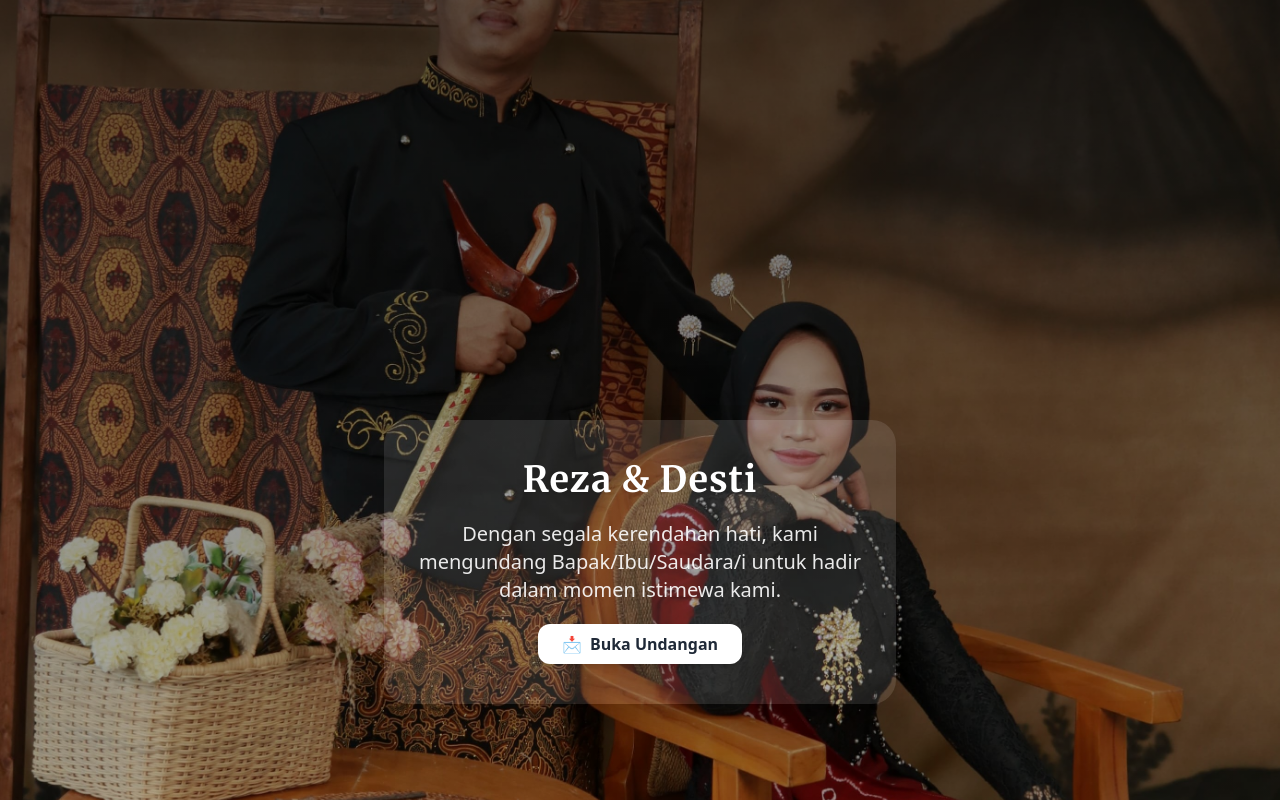
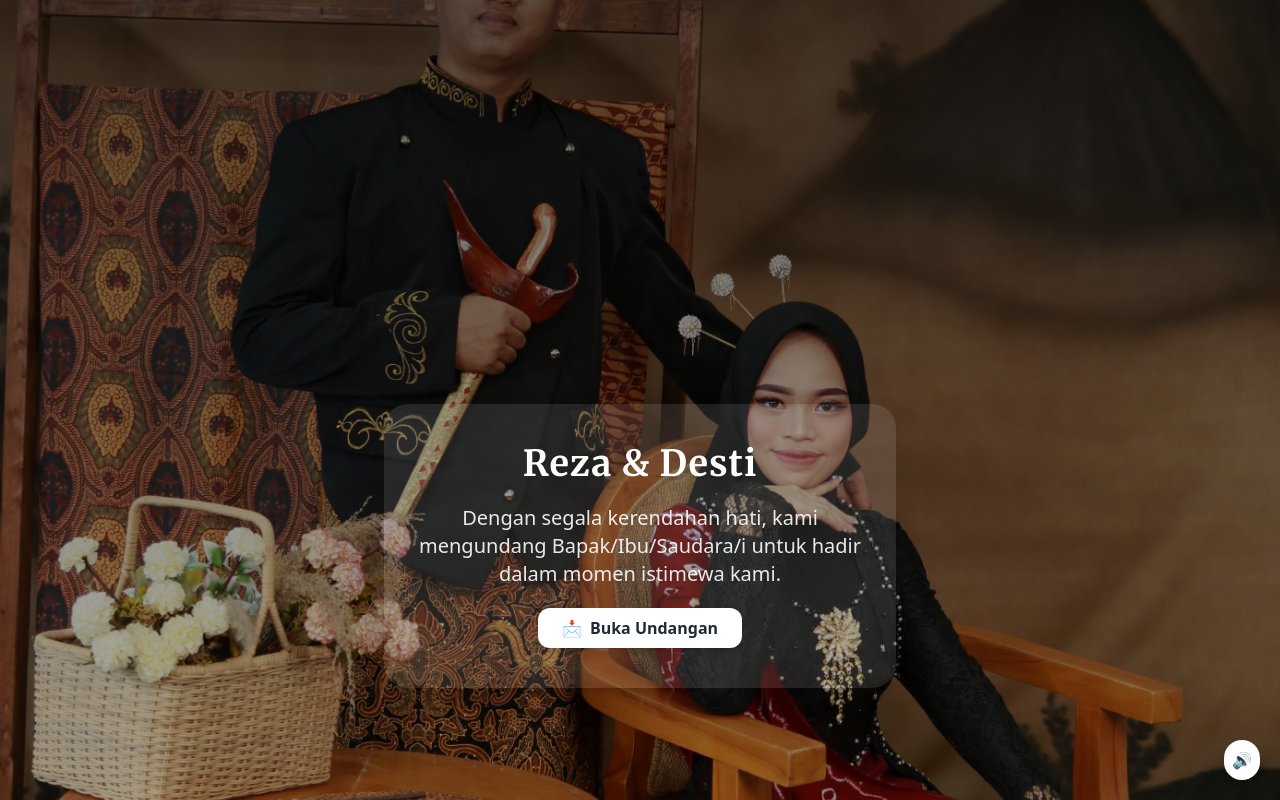
Before and after one commit to yodi-dev/undangan-reza, a Nuxt app: page / in a window 1280 px wide. Built offline with nearby package versions, Linux system fonts and the light colour scheme.

Commit message:
update landing and add sound

```diff
--- a/app.vue
+++ b/app.vue
@@ -3,12 +3,41 @@
   <NuxtLayout>
     <NuxtPage />
   </NuxtLayout>
+  <div class="fixed bottom-5 right-5 z-50">
+    <button @click="toggleMusic" class="bg-white text-gray-700 p-2 rounded-full shadow-md hover:bg-gray-100 transition">
+      <span v-if="isPlaying">🔊</span>
+      <span v-else>🔈</span>
+    </button>
+    <audio ref="audioRef" loop preload="auto">
+      <source src="/audio/bg-music.mp3" type="audio/mpeg" />
+    </audio>
+  </div>
 </template>
 
 <script setup>
-// You can import global plugins or composables here if needed
+import { ref, onMounted } from 'vue'
+
+const audioRef = ref(null)
+const isPlaying = ref(false)
+
+const toggleMusic = () => {
+  if (!audioRef.value) return
+
+  if (audioRef.value.paused) {
+    audioRef.value.play()
+    isPlaying.value = true
+  } else {
+    audioRef.value.pause()
+    isPlaying.value = false
+  }
+}
+
+// Optional: autoplay saat mounted
+onMounted(() => {
+  // uncomment kalau mau auto play saat buka halaman
+  audioRef.value?.play()
+  isPlaying.value = true
+})
 </script>
 
-<style global>
-
-</style>
+<style global></style>
--- a/components/Landing.vue
+++ b/components/Landing.vue
@@ -1,12 +1,12 @@
 <template>
-  <section class="relative flex items-end justify-center h-screen bg-cover bg-center"
+  <section ref="landingRef" class="relative flex items-end justify-center h-screen bg-cover bg-center"
     style="background-image: url('/images/landing.jpg')">
     <!-- Overlay -->
     <div class="absolute inset-0 bg-gradient-to-b from-black/60 to-black/30 z-0"></div>
 
     <!-- Content -->
     <div
-      class="relative mb-24 bg-white/10 text-white text-center px-8 py-10 rounded-3xl shadow-2xl max-w-lg animate-fade-in space-y-5">
+      class="relative mb-28 bg-white/10 text-white text-center px-8 py-10 rounded-3xl shadow-2xl max-w-lg animate-fade-in space-y-5">
       <h1 class="text-3xl md:text-4xl font-[Merriweather] font-bold tracking-wide drop-shadow-sm">
         Reza & Desti
       </h1>
@@ -14,7 +14,7 @@
         Dengan segala kerendahan hati, kami mengundang Bapak/Ibu/Saudara/i untuk hadir
         dalam momen istimewa kami.
       </p>
-      <button @click="$emit('open')"
+      <button @click="openInvitation"
         class="mt-4 inline-flex items-center gap-2 px-6 py-2 bg-white text-gray-800 font-semibold rounded-xl shadow-md hover:bg-gray-100 transition">
         <span>📩</span>
         <span>Buka Undangan</span>
@@ -22,6 +22,20 @@
     </div>
   </section>
 </template>
+
+<script setup>
+import { ref } from 'vue'
+
+const emit = defineEmits(['open'])
+const landingRef = ref(null)
+
+const openInvitation = () => {
+  landingRef.value.classList.add('opacity-0')
+  setTimeout(() => {
+    emit('open')
+  }, 700)
+}
+</script>
 
 <style scoped>
 @import url("https://fonts.googleapis.com/css2?family=Merriweather:wght@400;700&display=swap");
```
Also changed, not shown: 1 other file (tests, documents, lock files or other folders).
